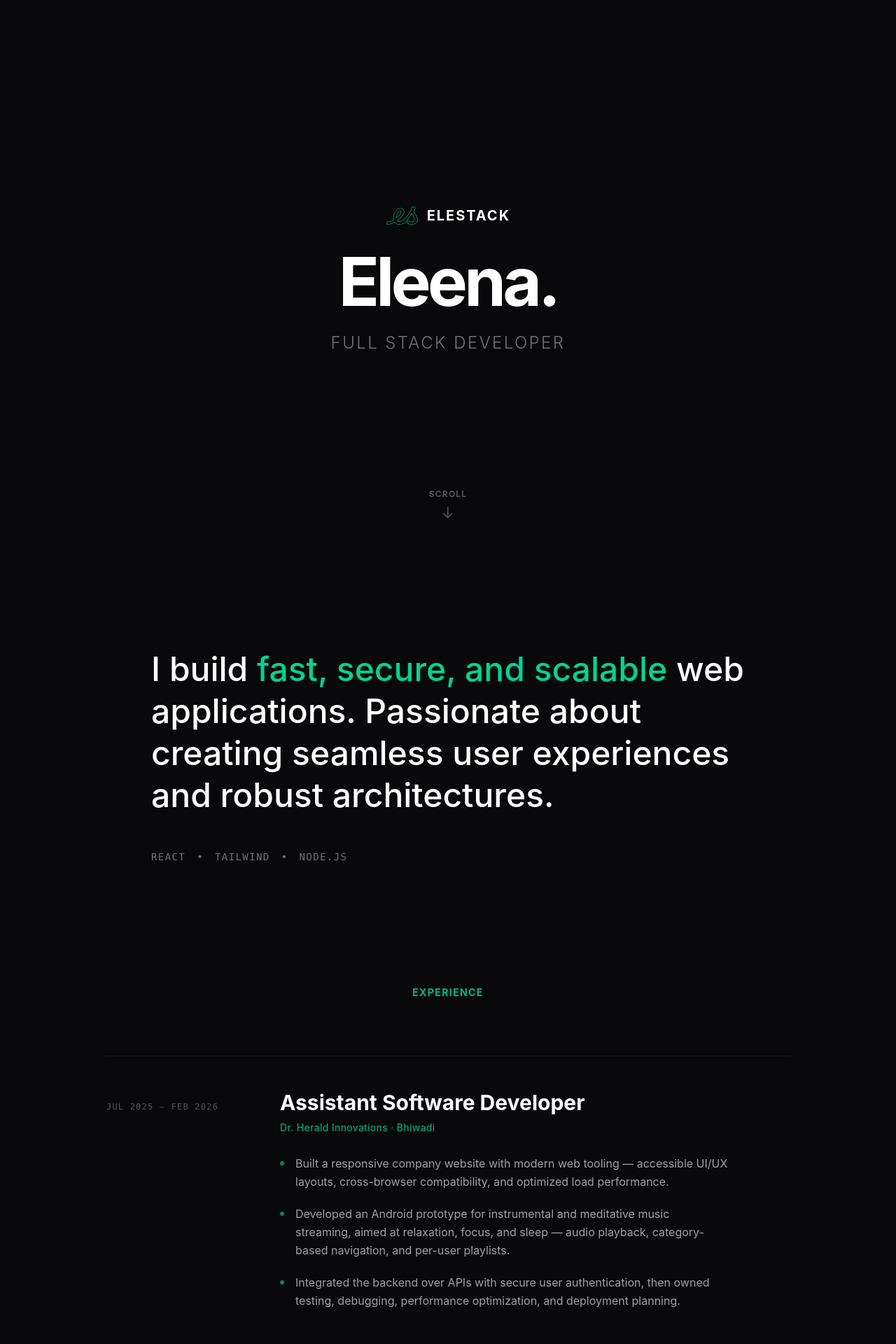
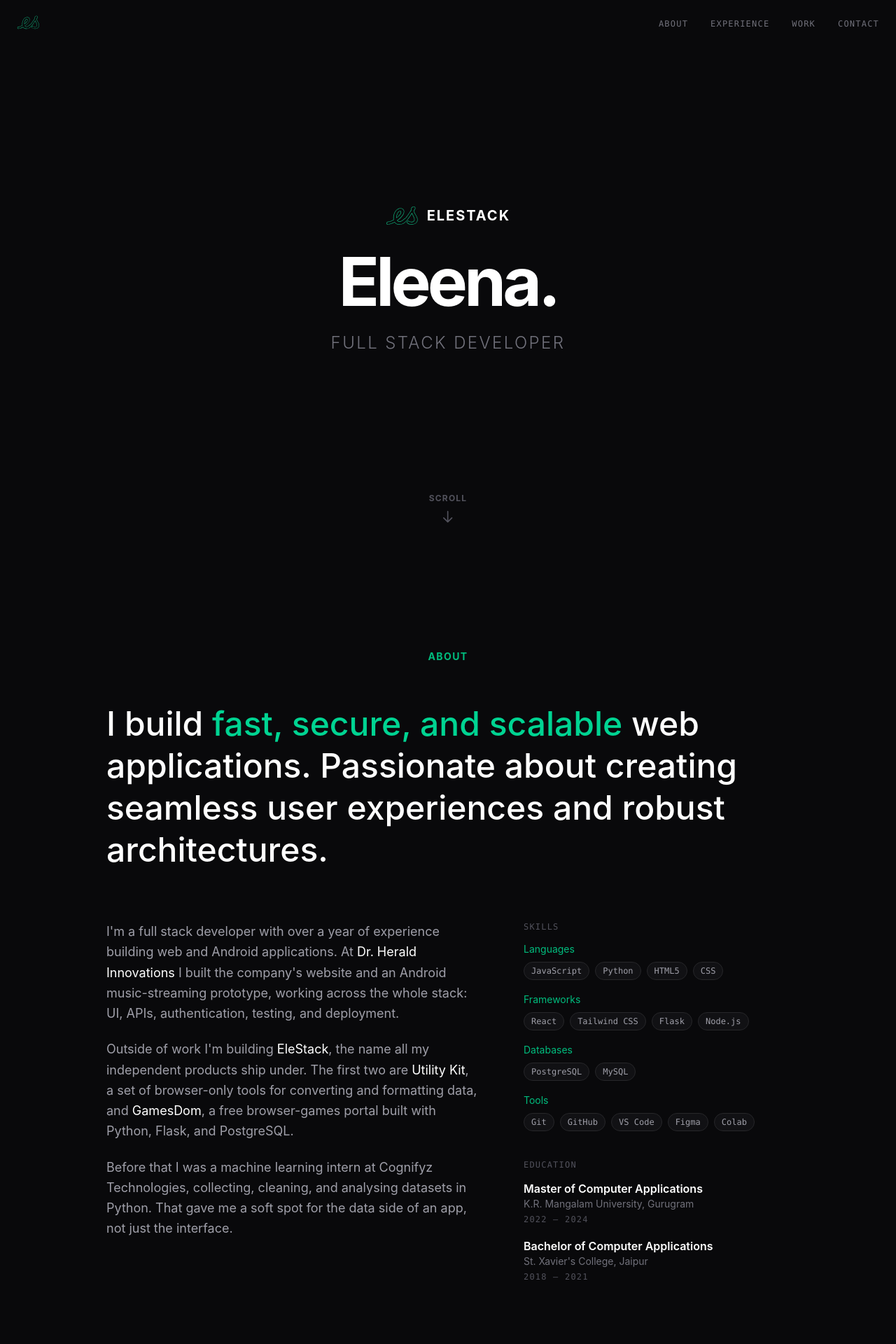
Before and after one commit to eleena1301/Portfolio, a React (Vite) app: page / in a window 1280 px wide. Shown: the top 1920 px of the page at 70% size. Built offline with nearby package versions, Linux system fonts and the light colour scheme.

Commit message:
Add files via upload

```diff
--- a/src/App.jsx
+++ b/src/App.jsx
@@ -199,12 +199,34 @@ const Styles = () => (
     .exp-row  { gap: 48px; padding-top: 48px; padding-bottom: 64px; }
     .exp-date { width: 200px; flex-shrink: 0; padding-top: 10px; }
 
+    /* ---------- NAV ---------- */
+    html { scroll-behavior: smooth; }
+    /* sections land below the fixed bar instead of under it */
+    section[id] { scroll-margin-top: 72px; }
+    .nav-bar   { height: 64px; padding: 0 24px; border-bottom: 1px solid transparent;
+                 transition: background-color .4s ease, border-color .4s ease; }
+    .nav-bar.is-scrolled { background-color: rgba(9,9,11,.75); border-color: #18181b;
+                           backdrop-filter: blur(12px); -webkit-backdrop-filter: blur(12px); }
+    .nav-links { gap: 32px; }
+
+    /* ---------- ABOUT ---------- */
+    .about-grid  { display: grid; grid-template-columns: 7fr 5fr; gap: 64px; margin-top: 72px; }
+    .about-bio   { display: flex; flex-direction: column; gap: 22px; }
+    .about-side  { display: flex; flex-direction: column; gap: 40px; }
+    .about-label { margin-bottom: 14px; }
+    .about-chips { display: flex; flex-wrap: wrap; gap: 8px; }
+    .about-chip  { padding: 4px 10px; }
+    .about-edu   { display: flex; flex-direction: column; gap: 18px; }
+
     /* ---------- MOBILE ---------- */
     @media (max-width: 767px) {
       /* Date sits above the role on narrow screens, so a fixed 200px column
          just adds dead space. */
       .exp-date { width: auto; padding-top: 0; }
       .exp-row  { gap: 18px; padding-top: 36px; padding-bottom: 44px; }
+      .nav-bar   { padding: 0 16px; }
+      .nav-links { gap: 18px; }
+      .about-grid { grid-template-columns: 1fr; gap: 48px; margin-top: 48px; }
     }
 
     @media (max-width: 640px) {
@@ -222,6 +244,7 @@ const Styles = () => (
 
     /* Static, fully legible fallback for reduced-motion users */
     @media (prefers-reduced-motion: reduce) {
+      html { scroll-behavior: auto; }
       .rb-float, .rb-eye, .rb-wave, .rb-hand, .rb-armidle,
       .gc-row, .gc-cell, .gc-flow, .gc-scan,
       .jf-line, .jf-badge, .jf-caret,
@@ -664,6 +687,99 @@ const ToolShowcase = () => {
 };
 
 /* ------------------------------------------------------------------
+   ABOUT — headline, a short bio, and the skills / education sidebar.
+   Everything here comes from the resume; keep the two in sync.
+------------------------------------------------------------------ */
+const SKILLS = [
+  { group: "Languages", items: ["JavaScript", "Python", "HTML5", "CSS"] },
+  { group: "Frameworks", items: ["React", "Tailwind CSS", "Flask", "Node.js"] },
+  { group: "Databases", items: ["PostgreSQL", "MySQL"] },
+  { group: "Tools", items: ["Git", "GitHub", "VS Code", "Figma", "Colab"] },
+];
+
+const EDUCATION = [
+  { degree: "Master of Computer Applications", school: "K.R. Mangalam University, Gurugram", period: "2022 — 2024" },
+  { degree: "Bachelor of Computer Applications", school: "St. Xavier's College, Jaipur", period: "2018 — 2021" },
+];
+
+const About = () => (
+  <section id="about" className="px-6 max-w-5xl mx-auto py-32">
+    <Reveal>
+      <h4 className="text-sm font-bold text-emerald-500 tracking-widest uppercase text-center" style={{ marginBottom: 56 }}>
+        About
+      </h4>
+      <h3 className="text-3xl md:text-5xl font-medium leading-tight text-white">
+        I build <span className="text-emerald-400">fast, secure, and scalable</span> web applications. Passionate about creating seamless user experiences and robust architectures.
+      </h3>
+    </Reveal>
+
+    <div className="about-grid">
+      <Reveal delay={100}>
+        <div className="about-bio text-lg leading-relaxed text-zinc-400">
+          <p>
+            I'm a full stack developer with over a year of
+            experience building web and Android applications. At{" "}
+            <span className="text-white">Dr. Herald Innovations</span> I built the
+            company's website and an Android music-streaming prototype, working
+            across the whole stack: UI, APIs, authentication, testing, and deployment.
+          </p>
+          <p>
+            Outside of work I'm building <span className="text-white">EleStack</span>, the
+            name all my independent products ship under. The first two are{" "}
+            <span className="text-white">Utility Kit</span>, a set of browser-only tools for
+            converting and formatting data, and <span className="text-white">GamesDom</span>,
+            a free browser-games portal built with Python, Flask, and PostgreSQL.
+          </p>
+          <p>
+            Before that I was a machine learning intern at Cognifyz Technologies,
+            collecting, cleaning, and analysing datasets in Python. That gave me
+            a soft spot for the data side of an app, not just the interface.
+          </p>
+        </div>
+      </Reveal>
+
+      <Reveal delay={200}>
+        <div className="about-side">
+          <div>
+            <p className="about-label font-mono text-xs uppercase tracking-widest text-zinc-600">Skills</p>
+            <div className="about-edu">
+              {SKILLS.map((s) => (
+                <div key={s.group}>
+                  <p className="text-sm text-emerald-500" style={{ marginBottom: 8 }}>{s.group}</p>
+                  <div className="about-chips">
+                    {s.items.map((item) => (
+                      <span
+                        key={item}
+                        className="about-chip rounded-full border border-zinc-800 bg-zinc-900/60 font-mono text-xs text-zinc-400"
+                      >
+                        {item}
+                      </span>
+                    ))}
+                  </div>
+                </div>
+              ))}
+            </div>
+          </div>
+
+          <div>
+            <p className="about-label font-mono text-xs uppercase tracking-widest text-zinc-600">Education</p>
+            <div className="about-edu">
+              {EDUCATION.map((e) => (
+                <div key={e.degree}>
+                  <p className="text-white font-semibold">{e.degree}</p>
+                  <p className="text-sm text-zinc-500">{e.school}</p>
+                  <p className="font-mono text-xs uppercase tracking-widest text-zinc-600" style={{ marginTop: 4 }}>{e.period}</p>
+                </div>
+              ))}
+            </div>
+          </div>
+        </div>
+      </Reveal>
+    </div>
+  </section>
+);
+
+/* ------------------------------------------------------------------
    EXPERIENCE — work history. The music app was built for Dr. Herald
    Innovations, so it lives here as a contribution rather than as a
    personal project card.
@@ -692,7 +808,7 @@ const ROLES = [
 ];
 
 const Experience = () => (
-  <section className="px-6 max-w-5xl mx-auto pt-12 pb-32">
+  <section id="experience" className="px-6 max-w-5xl mx-auto pt-12 pb-32">
     <Reveal>
       <h4
         className="text-sm font-bold text-emerald-500 tracking-widest uppercase text-center"
@@ -743,6 +859,48 @@ const Experience = () => (
   </section>
 );
 
+/* ------------------------------------------------------------------
+   NAV — fixed bar of anchor links. Transparent over the hero, then
+   picks up a blurred backdrop once the page scrolls under it.
+------------------------------------------------------------------ */
+const NAV_LINKS = [
+  { href: "#about", label: "About" },
+  { href: "#experience", label: "Experience" },
+  { href: "#work", label: "Work" },
+  { href: "#contact", label: "Contact" },
+];
+
+const Nav = () => {
+  const [scrolled, setScrolled] = useState(false);
+
+  useEffect(() => {
+    const onScroll = () => setScrolled(window.scrollY > 24);
+    onScroll();
+    window.addEventListener("scroll", onScroll, { passive: true });
+    return () => window.removeEventListener("scroll", onScroll);
+  }, []);
+
+  return (
+    <nav className={`nav-bar fixed inset-x-0 top-0 z-50 flex items-center justify-between ${scrolled ? "is-scrolled" : ""}`}>
+      <a href="#top" aria-label="Back to top" className="flex items-center">
+        <img src="/logo.svg" alt="EleStack" className="h-5 w-auto" width="33" height="20" />
+      </a>
+      <ul className="nav-links flex items-center">
+        {NAV_LINKS.map((l) => (
+          <li key={l.href}>
+            <a
+              href={l.href}
+              className="font-mono text-xs uppercase tracking-widest text-zinc-500 hover:text-emerald-400 transition-colors"
+            >
+              {l.label}
+            </a>
+          </li>
+        ))}
+      </ul>
+    </nav>
+  );
+};
+
 export default function App() {
   return (
     <div className="bg-zinc-950 text-zinc-300 font-sans selection:bg-emerald-500/30 overflow-x-hidden">
@@ -750,6 +908,7 @@ export default function App() {
         tooltip) can extend past the viewport on narrow screens, and any
         overflow gives the whole page a horizontal scrollbar. */}
       <Styles />
+      <Nav />
 
       {/* Subtle Cinematic Background Glow */}
       <div className="fixed inset-0 z-0 pointer-events-none bg-[radial-gradient(ellipse_at_top,var(--tw-gradient-stops))] from-zinc-900/40 via-zinc-950 to-zinc-950"></div>
@@ -760,7 +919,7 @@ export default function App() {
         {/* --- 1. HERO SECTION (Full Height) --- */}
         {/* Mobile: anchored near the top instead of centred, and svh so the
             browser address bar doesn't push everything down. */}
-        <section className="min-h-svh flex flex-col justify-start pt-[28vh] md:justify-center md:pt-0 items-center text-center px-6 relative">
+        <section id="top" className="min-h-svh flex flex-col justify-start pt-[28vh] md:justify-center md:pt-0 items-center text-center px-6 relative">
           <Reveal delay={100}>
             {/* Logo lives at public/logo.svg — Vite serves public/ from the
                 site root, so the src is "/logo.svg" (no import needed).
@@ -802,26 +961,35 @@ export default function App() {
         </section>
 
         {/* --- 2. ABOUT SECTION --- */}
-        <section className="min-h-[70vh] flex items-center px-6 max-w-4xl mx-auto py-16">
-          <Reveal>
-            <h3 className="text-3xl md:text-5xl font-medium leading-tight text-white">
-              I build <span className="text-emerald-400">fast, secure, and scalable</span> web applications. Passionate about creating seamless user experiences and robust architectures.
-            </h3>
-            <div className="mt-12 flex gap-4 text-sm font-mono text-zinc-500 uppercase tracking-widest">
-              <span>React</span> • <span>Tailwind</span> • <span>Node.js</span>
-            </div>
-          </Reveal>
-        </section>
+        <About />
 
         {/* --- 3. EXPERIENCE SECTION --- */}
         <Experience />
 
         {/* --- 4. PROJECTS SECTION --- */}
-        <section className="min-h-screen px-6 max-w-5xl mx-auto py-24 flex flex-col justify-center">
+        <section id="work" className="min-h-screen px-6 max-w-5xl mx-auto py-24 flex flex-col justify-center">
           <Reveal>
             <h4 className="text-sm font-bold text-emerald-500 tracking-widest uppercase mb-16 text-center">
               Selected Works
             </h4>
+          </Reveal>
+
+          {/* EleStack intro — both projects below ship under this name.
+              When https://elestack.com goes live, link the logo row to it. */}
+          <Reveal>
+            <div
+              className="rounded-2xl border border-zinc-800 bg-zinc-900/40 text-center"
+              style={{ padding: "36px 28px", marginBottom: 96 }}
+            >
+              <div className="flex items-center justify-center gap-3" style={{ marginBottom: 16 }}>
+                <img src="/logo.svg" alt="" className="h-6 w-auto" width="40" height="24" />
+                <span className="text-lg font-bold text-white tracking-widest uppercase">EleStack</span>
+              </div>
+              <p className="text-zinc-400 text-lg leading-relaxed mx-auto" style={{ maxWidth: 600 }}>
+                My independent product label. Every tool and game I build on my own
+                ships under EleStack, starting with the two projects below.
+              </p>
+            </div>
           </Reveal>
 
           <div className="space-y-32">
@@ -834,6 +1002,7 @@ export default function App() {
                   <ToolShowcase />
                 </div>
                 <div className="col-span-5">
+                  <p className="font-mono text-xs uppercase tracking-widest text-zinc-600 mb-2">An EleStack product</p>
                   <h5 className="text-3xl font-bold text-white mb-4">Utility Kit</h5>
                   <p className="text-zinc-400 text-lg leading-relaxed mb-6">
                     A toolkit for everyday developer chores: convert structured data between JSON and CSV, and beautify or validate minified payloads. Every tool runs entirely in the browser, so nothing you paste is ever sent to a server.
@@ -850,6 +1019,7 @@ export default function App() {
             <Reveal delay={100}>
               <div className="group block md:grid grid-cols-12 gap-8 items-center">
                 <div className="col-span-5 order-2 md:order-1 mt-6 md:mt-0">
+                  <p className="font-mono text-xs uppercase tracking-widest text-zinc-600 mb-2">An EleStack product</p>
                   <h5 className="text-3xl font-bold text-white mb-4">GamesDom</h5>
                   <p className="text-zinc-400 text-lg leading-relaxed mb-5">
                     A portal for free browser games - a searchable catalog where every title gets its own page and plays instantly, with nothing to install.
@@ -872,7 +1042,7 @@ export default function App() {
         </section>
 
         {/* --- 5. FOOTER & CONTACT --- */}
-        <section className="py-32 px-6 border-t border-zinc-900 relative">
+        <section id="contact" className="py-32 px-6 border-t border-zinc-900 relative">
           <div className="max-w-4xl mx-auto flex flex-col md:flex-row justify-between items-center gap-8">
             <Reveal>
               <div className="text-center md:text-left">
```
